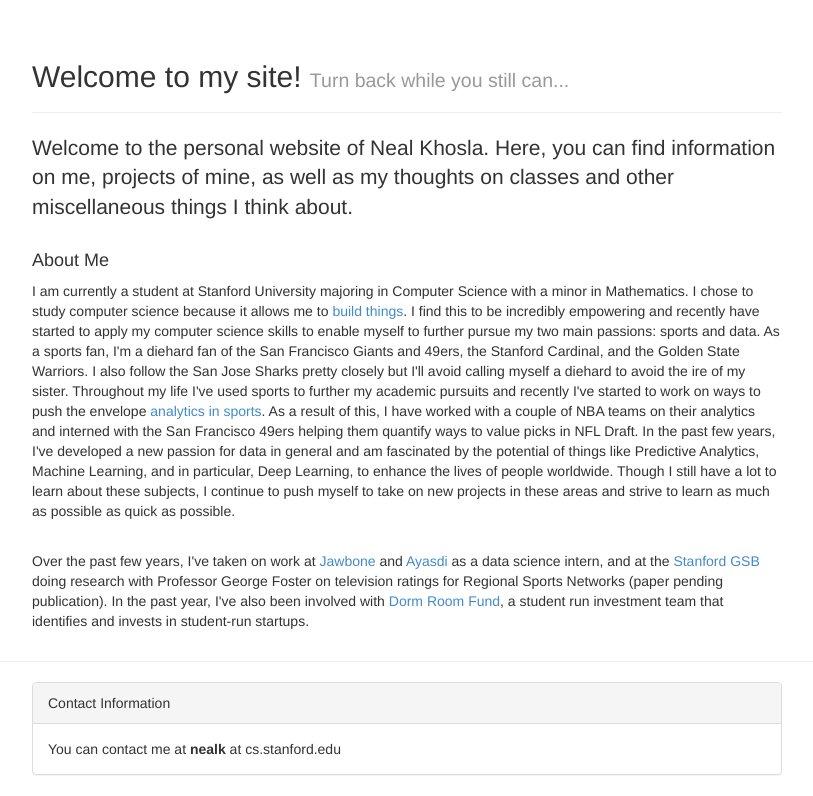
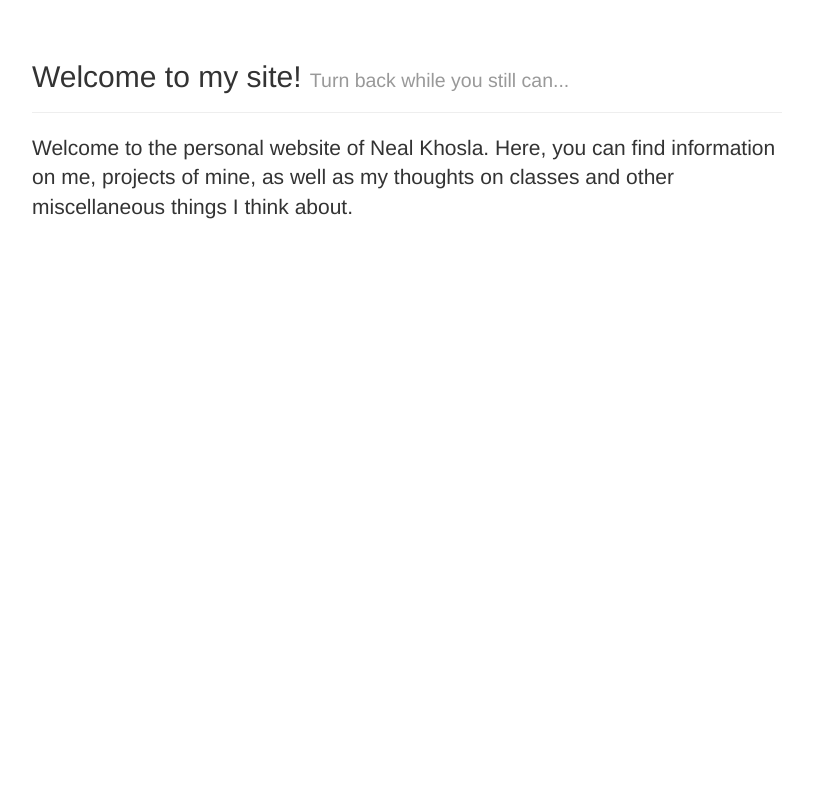
Before and after one commit to nealkhosla/website, a Flask app: page / in a window 1280 px wide. Shown: the part 51-847 px from the top of the page, without its empty margins (233-1046 px from the left). After the commit the page ends 270 px from the top, so only its background shows below. Run offline with Flask 2, Linux system fonts and the light colour scheme.

Commit message:
moved about and contact info to their own page and made the home page just a landing page. also started to refine style/look/feel of my pages.

```diff
--- a/app/templates/base.html
+++ b/app/templates/base.html
@@ -33,8 +33,8 @@
               </ul>
             </li>
 					<li><a href="/static/files/NKResumeFinal.pdf">Resume</a></li>
-					<li><a href="/index#about">About</a></li>
-					<li><a href="/index#contact">Contact</a></li>
+					<li><a href="/about">About</a></li>
+					<li><a href="/about#contact">Contact</a></li>
 				</ul>
 			</div>
 		</div>
--- a/app/templates/classes.html
+++ b/app/templates/classes.html
@@ -5,7 +5,7 @@
 		<div class="col-md-2"></div>
 		<div class="col-md-8">
 		<div class="page-header"><h3>Classes <small>Thoughts on what to avoid and what to learn...</small></h3></div>
-		<p>Here, I'll try to objectively chronicle what different classes I've taken at Stanford are like - I'll add more information to this as I get more time so that other students can know what to expect from classes. If you're a student reading this and want more information on one of these classes (or if you teach one of these classes), feel free to <a href="/index#contact">contact me</a>. I'll start by noting that generally when I take classes I'm motivated by a few main things: how much I learn, how much it develops my critical thinking/problem solving ability, whether or not I could've, and more importantly <i>would've</i>, learned the material on my own, and how interesting the material was to me.</p>
+		<p>Here, I'll try to objectively chronicle what different classes I've taken at Stanford are like - I'll add more information to this as I get more time so that other students can know what to expect from classes. If you're a student reading this and want more information on one of these classes (or if you teach one of these classes), feel free to <a href="/about#contact">contact me</a>. I'll start by noting that generally when I take classes I'm motivated by a few main things: how much I learn, how much it develops my critical thinking/problem solving ability, whether or not I could've, and more importantly <i>would've</i>, learned the material on my own, and how interesting the material was to me.</p>
 		</div>
 		<div class="col-md-2"></div>
 	</div>
--- a/app/templates/index.html
+++ b/app/templates/index.html
@@ -9,26 +9,5 @@
 	</div>
 	<div class="col-md-2"></div>
 	</div>
-	<div class="row">
-	<div class="col-md-2"></div>
-	<div class="col-md-8"id="about">
-		<h4>About Me</h4>
-		<p>I am currently a student at Stanford University majoring in Computer Science with a minor in Mathematics. I chose to study computer science because it allows me to <a href="/projects">build things</a>. I find this to be incredibly empowering and recently have started to apply my computer science skills to enable myself to further pursue my two main passions: sports and data. As a sports fan, I'm a diehard fan of the San Francisco Giants and 49ers, the Stanford Cardinal, and the Golden State Warriors. I also follow the San Jose Sharks pretty closely but I'll avoid calling myself a diehard to avoid the ire of my sister. Throughout my life I've used sports to further my academic pursuits and recently I've started to work on ways to push the envelope <a href="/projects">analytics in sports</a>. As a result of this, I have worked with a couple of NBA teams on their analytics and interned with the San Francisco 49ers helping them quantify ways to value picks in NFL Draft. In the past few years, I've developed a new passion for data in general and am fascinated by the potential of things like Predictive Analytics, Machine Learning, and in particular, Deep Learning, to enhance the lives of people worldwide. Though I still have a lot to learn about these subjects, I continue to push myself to take on new projects in these areas and strive to learn as much as possible as quick as possible.</p>
-		<br>
-		<p>Over the past few years, I've taken on work at <a href="http://www.jawbone.com">Jawbone</a> and <a href="http://www.ayasdi.com">Ayasdi</a> as a data science intern, and at the <a href="http://www.gsb.stanford.edu">Stanford GSB</a> doing research with Professor George Foster on television ratings for Regional Sports Networks (paper pending publication). In the past year, I've also been involved with <a href=http://www.dormroomfund.com/">Dorm Room Fund</a>, a student run investment team that identifies and invests in student-run startups. </p>
-	</div>
-	<div class="col-md-2"></div>
-	</div>
-	<hr>
-	<div class="row">
-	<div class="col-md-2"></div>
-	<div class="col-md-8">
-	<div id="contact" class="panel panel-default">
-		<div class="panel-heading">Contact Information</div>
-		<div class="panel-body"> You can contact me at <b>nealk</b> at cs.stanford.edu</div>
-	</div>
-	</div>
-	</div>
-	<div class="col-md-2"></div>
 </div>
 {% endblock %}
--- a/app/templates/projects.html
+++ b/app/templates/projects.html
@@ -30,7 +30,8 @@
 					<p>This page contains info about projects I have worked on or am currently working on. I will update this as I develop more projects and have more to share. In many cases, these projects were examples I developed to help teach myself a concept and thus might be my first foray into a given field so please accept any advanced apologies for messy code or output. You can also find more details on these projects including code and other work of mine on my github (which is currently also a work in progress but should be updated).</p>
     	    	</div>
         		<div class="tab-pane fade" id="ibss">
-					<p>For this project, I worked in a team of 3 to develop an engine for an image-based shoe search. Using a combination of concepts from Computer Vision and Machine Learning, we were able to create a recommendation engine that would take in an image of a shoe and spit out 10 similar shoes. For our dataset, we scraped zappos.com database of approximately 13,000 men's shoes. Below I've included some images of example outputs from our algorithm. I hope to continue working on this project to make it more robust to orientation and image-diversity (zappos has a very nice dataset). If you're interested in discovering more about this project, feel free to <a href="/index#contact">contact me.</a>
+					<p>For this project, I worked in a team of 3 to develop an engine for an image-based shoe search. Using a combination of concepts from Computer Vision and Machine Learning, we were able to create a recommendation engine that would take in an image of a shoe and spit out 10 similar shoes. For our dataset, we scraped zappos.com database of approximately 13,000 men's shoes. Below I've included some images of example outputs from our algorithm. I hope to continue working on this project to make it more robust to orientation and image-diversity (zappos has a very nice dataset). If you're interested in discovering more about this project, feel free to <a href="/about#contact">contact me.</a></p>
+					<img src="/static/images/shoe_recommendations.png" style="max-width:100%; max-height:100%;">
         		</div>
        	 		<div class="tab-pane fade" id="rppp">
 					<p>For this project, I used logistic regression to predict whether NFL teams would run or pass. I used a dataset that included play outcomes for the past 10 years in the NFL and extracted a feature set that included information on down, distance, time remaining in the game, score, and distance to score. Using a k-fold cross validation technique, I was able to achieve nearly 80% prediction accuracy. I hope to continue to build out this project to feature more team specific data and tendencies and achieve higher prediction accuracy (I may consider other models but the binary classification nature of this problem suggested to me that logistic regression was a good initial model to try and it worked fairly well). While I think I have a good initial start, with a little bit more leg work, I think such a project could be succesful.</p>
@@ -39,7 +40,7 @@
 					<p>This project wasn't necessarily a coding project but more of a game theoretic analysis I did for a class that was centered around determining optimal strategies for basketball teams in end-of-game situations. While the analysis certainly makes a number of simplifying assumptions, I think it demonstrates the right framework for thinking about this problem and definitely could be refined to properly provide insights into how to manage such situations. If you are interested in reading my very unpolished class paper that summarizes my methodology and results, you can find it <a href="/static/files/NKBasketballTimeMgmtAnalysis.pdf">here.</a></p>
         		</div>
 				<div class="tab-pane fade" id="des">
-					<p>Recently, I built a web scraper using BeautifulSoup to scrape the website www.draftexpress.com and parse all of it's data on NBA drafts in the past 10 years. This involved pre-draft scouting data, including physical measurements from the NBA combine, college statistics, first-year NBA statistics, and career NBA statistics. For the statistics, I've included both basic and advanced stats as can be found on any player's stat profile on the website (e.g., <a href="http://www.draftexpress.com/profile/Anthony-Davis-6236/stats/">Anthony Davis' page</a>). Because the site had a number of inconsistencies in formatting and incomplete data, I had to throw out some of the data which you may find labeled with a "-1" value. However, after running the script, you should be able to do some post-processing and get it into a decent form for doing any sort of analysis. You can find the code for my scraper on my <a href="https://github.com/nealkhosla/draftexpressscraper">github.</a></p>
+					<p>Recently, I built a web scraper using BeautifulSoup to scrape the website www.draftexpress.com and parse all of it's data on NBA drafts in the past 10 years. This involved pre-draft scouting data, including physical measurements from the NBA combine, college statistics, first-year NBA statistics, and career NBA statistics. For the statistics, I've included both basic and advanced stats as can be found on any player's stat profile on the website (e.g., <a href="http://www.draftexpress.com/profile/Anthony-Davis-6236/stats/">Anthony Davis' page</a>). Because the site had a number of inconsistencies in formatting and incomplete data, I had to throw out some of the data which you may find labeled with a "-1" value. However, after running the script, you should be able to do some post-processing and get it into a decent form for doing any sort of analysis. You can find the code for my scraper on my <a href="https://github.com/nealkhosla/DraftExpressScraper">github.</a></p>
 				</div>
 				<div class="tab-pane fade" id="scp">
 					<p>This is a project I am currently working on to build a curriculum planning tool for students at Stanford that will help them plan their course selections over their four-years and envision potential fields of study. I will most likely begin by supporting requirements for engineers (the additional set of requirements makes such a tool potentially more valuable to engineers since they have more things they have to make sure they think about) and then expanding to other fields. I will be sure to post updates here as the project progresses. </p>
```
Also changed, not shown: app/templates/about.html (added, +26 -0 lines).
